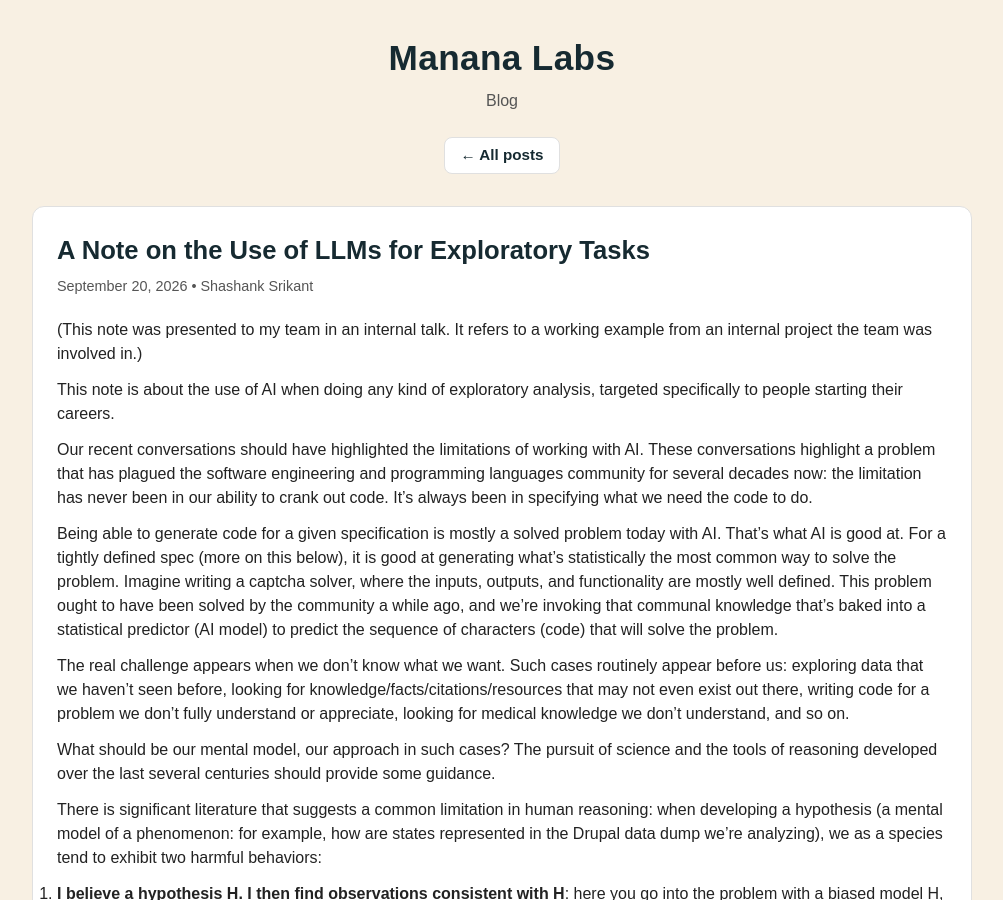
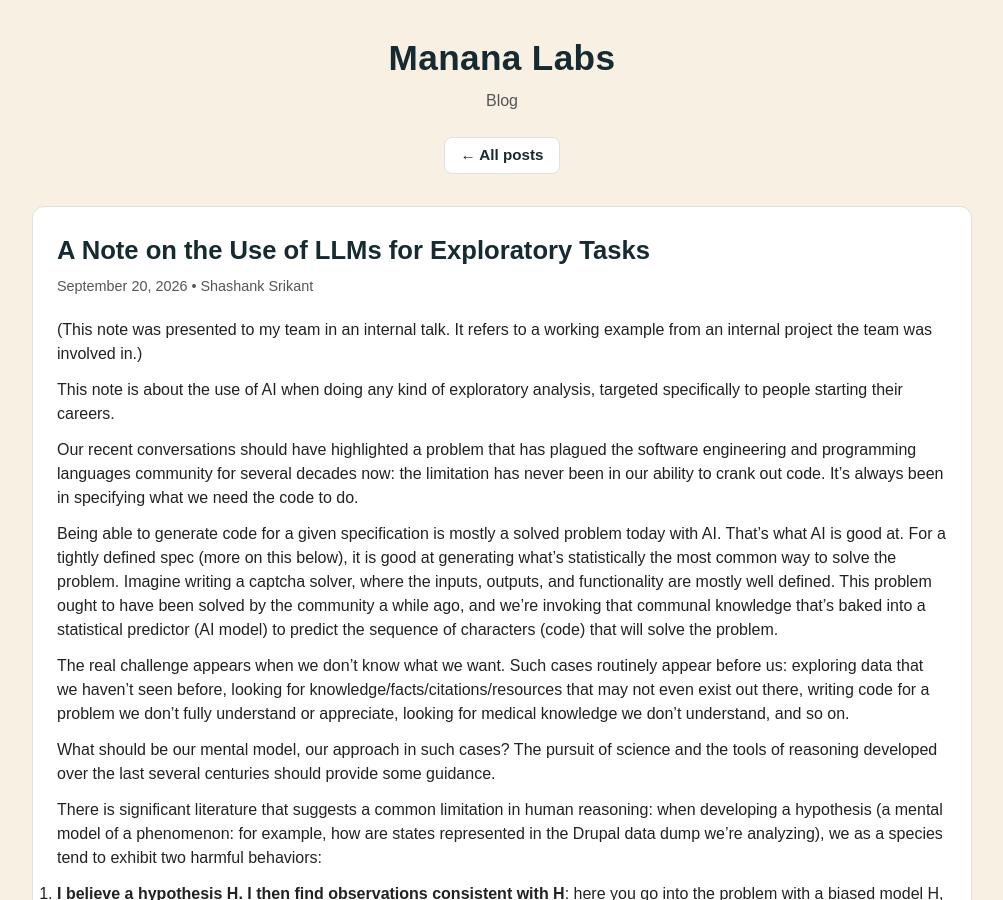
Before and after one commit to manana-labs/manana-labs.github.io, a Jekyll site: the page built from _posts/2026-09-20-a-note-on-the-use-of-llms-for-exploratory-tasks.md, in a window 1280 px wide and 900 px high. Shown: the whole window, without its empty margins (138-1141 px from the left). Built offline with Jekyll 4.4.1, drawn with Linux system fonts in a browser that asks for light colours.

Commit message:
Tighten redundant sentence in exploratory LLM use post
Co-Authored-By: Claude Sonnet 5 <noreply@anthropic.com>

```diff
--- a/_posts/2026-09-20-a-note-on-the-use-of-llms-for-exploratory-tasks.md
+++ b/_posts/2026-09-20-a-note-on-the-use-of-llms-for-exploratory-tasks.md
@@ -8,7 +8,7 @@ author: Shashank Srikant
 
 This note is about the use of AI when doing any kind of exploratory analysis, targeted specifically to people starting their careers.
 
-Our recent conversations should have highlighted the limitations of working with AI. These conversations highlight a problem that has plagued the software engineering and programming languages community for several decades now: the limitation has never been in our ability to crank out code. It's always been in specifying what we need the code to do.
+Our recent conversations should have highlighted a problem that has plagued the software engineering and programming languages community for several decades now: the limitation has never been in our ability to crank out code. It's always been in specifying what we need the code to do.
 
 Being able to generate code for a given specification is mostly a solved problem today with AI. That's what AI is good at. For a tightly defined spec (more on this below), it is good at generating what's statistically the most common way to solve the problem. Imagine writing a captcha solver, where the inputs, outputs, and functionality are mostly well defined. This problem ought to have been solved by the community a while ago, and we're invoking that communal knowledge that's baked into a statistical predictor (AI model) to predict the sequence of characters (code) that will solve the problem.
 
```
